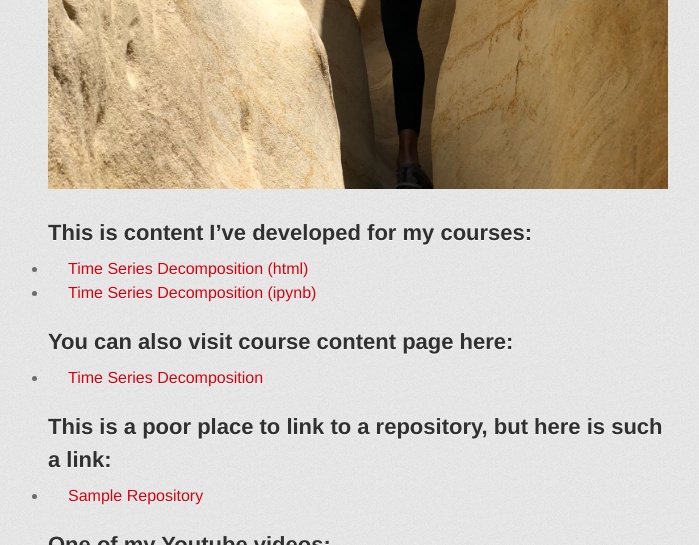
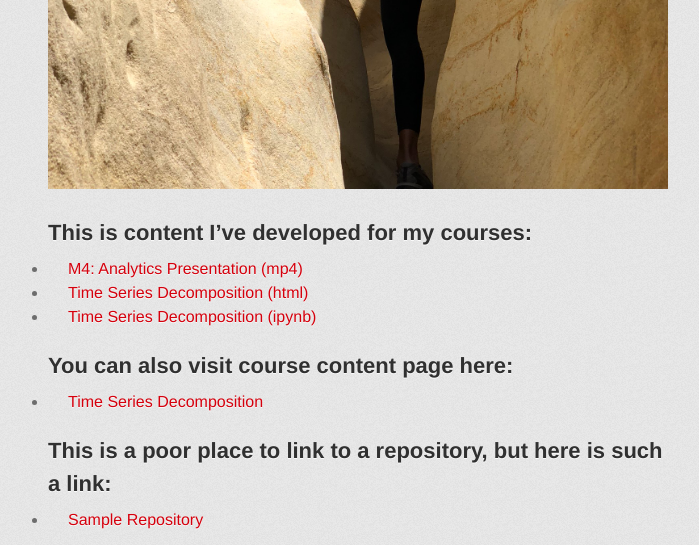
Before and after one commit to shehergit/shehergit.github.io, a Jekyll site: the page built from index.md, in a window 1280 px wide and 900 px high, scrolled down 1078 px, cut to the strip 0-545 px from the top of the window. Shown: the whole strip, without its empty margins (282-981 px from the left). Built offline with Jekyll 4.4.1, drawn with Linux system fonts in a browser that asks for light colours; some web fonts are replaced; our own code applies the rules of GitHub Pages for plain Markdown files.

Commit message:
Update index.md

```diff
--- a/index.md
+++ b/index.md
@@ -7,6 +7,7 @@ description: Bria Weathers is a current MSBA student at The College of William &
 
 
 ## This is content I've developed for my courses:
+- [M4: Analytics Presentation (mp4)](Construction Analysis.mp4)
 - [Time Series Decomposition (html)](TimeSeriesDecomposition.html)
 - [Time Series Decomposition (ipynb)](TimeSeriesDecomposition.ipynb)
 
```
